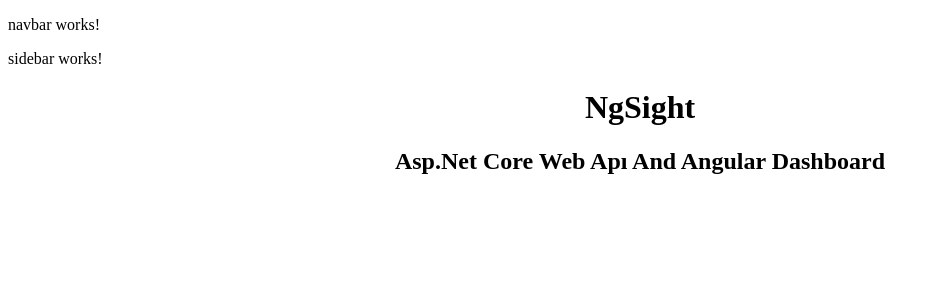
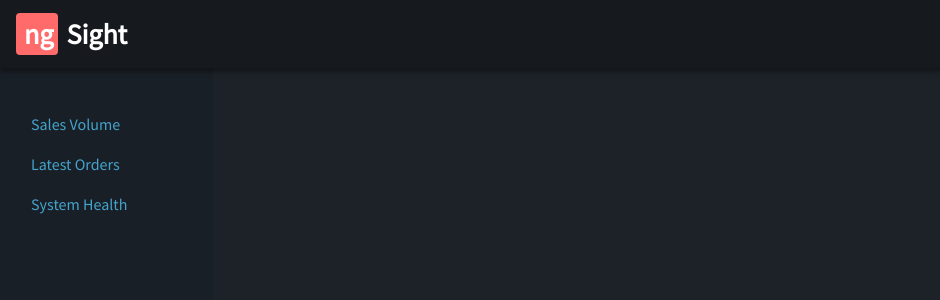
Before and after one commit to isakli05/NgSight, an Angular app: page / in a window 1280 px wide. Shown: the top 300 px of the page, without its empty margins (0-940 px from the left). Built offline with nearby package versions, Linux system fonts and the light colour scheme.

Commit message:
Update styles, reference bootstrap, edit layout

```diff
--- a/angular.json
+++ b/angular.json
@@ -23,9 +23,15 @@
               "src/assets"
             ],
             "styles": [
+              "node_modules/bootstrap/dist/css/bootstrap.min.css",
               "src/styles.css"
             ],
-            "scripts": [],
+            "scripts": [
+              "node_modules/jquery/dist/jquery.min.js",
+              "node_modules/popper.js/dist/umd/popper.min.js",
+              "node_modules/bootstrap/dist/js/bootstrap.min.js",
+              "node_modules/chart.js/dist/Chart.min.js"
+            ],
             "es5BrowserSupport": true
           },
           "configurations": {
--- a/src/app/app.component.css
+++ b/src/app/app.component.css
@@ -0,0 +1,15 @@
+  #sideBar{
+      height: 100vh;
+      padding-top: 80px;
+      position: fixed;
+      background-color: #191F26;
+  }
+
+  #dashboard{
+      margin-top: 60px;
+  }
+
+  #navbar{
+      background-color: #161A1E!important;
+      box-shadow: 0 3px 6px rgba(0, 0, 0, 0.2), 0 3px 6px rgba(0, 0, 0, 0.25);
+  }
--- a/src/app/app.component.html
+++ b/src/app/app.component.html
@@ -1,7 +1,9 @@
 <!--The content below is only a placeholder and can be replaced.-->
-<app-navbar></app-navbar>
-<app-sidebar></app-sidebar>
-<div style="text-align:center">
-  <h1>{{ title }}</h1>
-  <h2>{{subtitle}} </h2>
+<app-navbar id="navbar" class="navbar navbar-dark fixed-top bg-dark"></app-navbar>
+.<div class="container-fluid">
+  <div class="row" id="mainContent">
+    <app-sidebar id="sideBar" class="col-sm-3 col-md-2 d-none d-sm-block sidebar"></app-sidebar>
+    <div class="col-sm-9" id="dashboard">
+    </div>
+  </div>
 </div>
--- a/src/app/navbar/navbar.component.css
+++ b/src/app/navbar/navbar.component.css
@@ -0,0 +1,17 @@
+.logo{
+    color: #fff;
+    font-weight: bold;
+    font-size: 1.4em;
+}
+
+.logo-left{
+    background-color: #ff6b6b;
+    padding: 3px 5px 3px 8px;
+    border-radius: 4px;
+}
+
+.logo-right{
+    padding: 3px 8px 3px 3px;
+    margin-left: 5px;
+    border-radius: 4px;
+}
--- a/src/app/navbar/navbar.component.html
+++ b/src/app/navbar/navbar.component.html
@@ -1,3 +1,4 @@
-<p>
-  navbar works!
-</p>
+<a href="#" class="navbar-brand">
+  <span class="logo logo-left">ng</span>
+  <span class="logo logo-right">Sight</span>
+</a>
--- a/src/app/sidebar/sidebar.component.html
+++ b/src/app/sidebar/sidebar.component.html
@@ -1,3 +1,11 @@
-<p>
-  sidebar works!
-</p>
+<ul class="nav nav-pills flex-column">
+  <li class="nav-item">
+    <a href="#" class="nav-link">Sales Volume</a>
+  </li>
+  <li class="nav-item">
+    <a href="#" class="nav-link">Latest Orders</a>
+  </li>
+  <li class="nav-item">
+    <a href="#" class="nav-link">System Health</a>
+  </li>
+</ul>
--- a/src/index.html
+++ b/src/index.html
@@ -7,6 +7,7 @@
 
   <meta name="viewport" content="width=device-width, initial-scale=1">
   <link rel="icon" type="image/x-icon" href="favicon.ico">
+  <link href="https://fonts.googleapis.com/css?family=Source+Sans+Pro&display=swap" rel="stylesheet">
 </head>
 <body>
   <app-root></app-root>
--- a/src/styles.css
+++ b/src/styles.css
@@ -1 +1,31 @@
 /* You can add global styles to this file, and also import other style files */
+* {
+    box-sizing: border-box;
+}
+
+html{
+    height: 100%;
+}
+
+body{
+    font-family: 'Source Sans Pro', sans-serif;
+    background-color: #1C2228;
+    color: #f7fff7;
+    height: 100%;
+}
+
+a{
+    color: #44a4cd;
+}
+
+a:hover{
+    color: #44a8cf;
+}
+
+.shadow{
+    box-shadow: 0 8px 12px rgba(0, 0, 0, 0.2),  0 5px 6px rgba(0, 0, 0, 0.3);
+}
+
+.section-container{
+    padding: 30px;
+}
```
